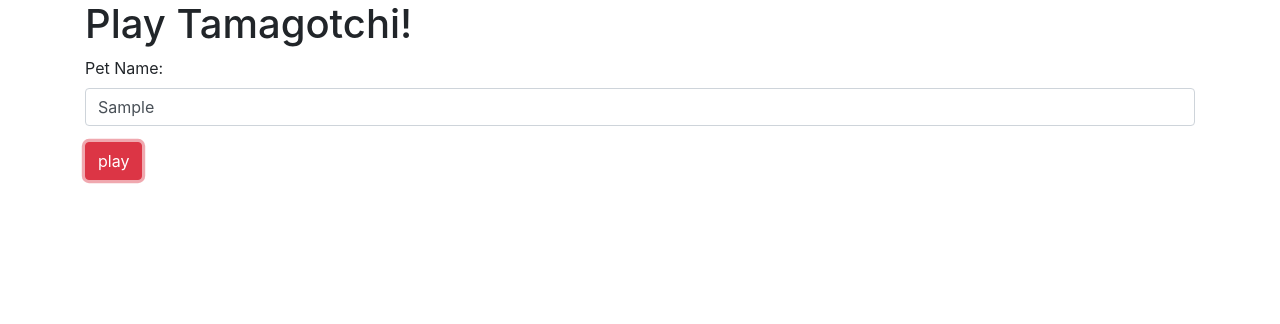
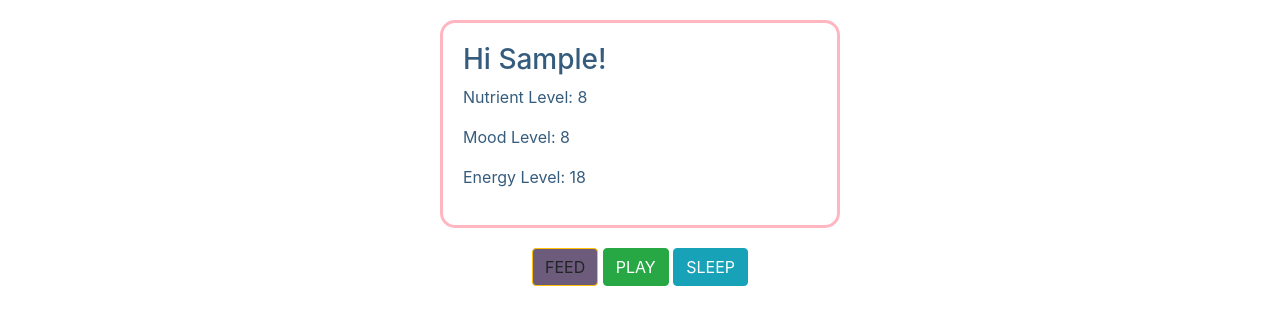
Before and after one commit to robinsola/Tamagotchi, a website built with webpack: page src/index.html in a window 1280 px wide. Both pictures are taken after typing "Sample" into the empty fields and a click on the button "play". Built offline with nearby package versions, Linux system fonts and the light colour scheme.

Commit message:
set the timer

```diff
--- a/src/index.html
+++ b/src/index.html
@@ -6,6 +6,7 @@
   </head>
   <body>
     <div class="container">
+      <div class="form-div">
         <h1>Play Tamagotchi!</h1>
         <form id="user-input">
           <div class="form-group">
@@ -15,5 +16,16 @@
           <button type="submit" class="btn btn-danger">play</button>
         </form>
       </div>
+      <div class="output">
+        <h3>Hi <span id="name-output"></span>!</h3>
+        <p>Nutrient Level: <span id="hunger-output"></span></p>
+        <p>Mood Level: <span id="mood-output"></span></p>
+        <p>Energy Level: <span id="energy-output"></span></p>
+    </div>
+    <div class="buttons">
+      <button id="feed-btn" class="btn btn-warning">FEED</button>
+      <button id="play-btn" class="btn btn-success">PLAY</button>
+      <button id="sleep-btn" class="btn btn-info">SLEEP</button>
+    </div>
   </body>
 </html>
--- a/src/main.js
+++ b/src/main.js
@@ -7,11 +7,57 @@
 $(document).ready(function() {
   $("#user-input").submit(function(event){
     event.preventDefault();
-
     let name = $("#name-input").val();
     let newFriend = new Friend(name);
+    newFriend.getHungry();
+    newFriend.getBored();
+    newFriend.getTired();
 
-    console.log(newFriend);
+    $(".form-div").hide();
+    $(".output").show();
+    $(".buttons").show();
+    $("#name-output").text(newFriend.name);
+    $("#hunger-output").text(newFriend.hungerLevel);
+    $("#mood-output").text(newFriend.moodLevel);
+    $("#energy-output").text(newFriend.energyLevel);
+
+
+    $("#feed-btn").click(function() {
+      newFriend.feed();
+      $('#hunger-output').text(newFriend.hungerLevel);
+      $("#energy-output").text(newFriend.energyLevel);
+    });
+
+    $("#play-btn").click(function() {
+      newFriend.play();
+      $('#mood-output').text(newFriend.moodLevel);
+      $("#energy-output").text(newFriend.energyLevel);
+    });
+
+    $("#sleep-btn").click(function() {
+      newFriend.sleep();
+      $('#energy-output').text(newFriend.energyLevel);
+      $("#hunger-output").text(newFriend.hungerLevel);
+    });
+    setInterval(() => {
+      $("#hunger-output").text(newFriend.hungerLevel);
+      if (newFriend.hungerLevel <= 0) {
+        $("#hunger-output").text("Your friend died of starvation!");
+      }
+    }, 1000);
+    setInterval(() => {
+      $('#mood-output').text(newFriend.moodLevel);
+      if (newFriend.moodLevel <= 0) {
+        $('#mood-output').text("Your friend died because it had a bad outlook on life.");
+      }
+    }, 1000);
+
+    setInterval(() => {
+      $('#energy-output').text(newFriend.energyLevel);
+      if (newFriend.energyLevel <= 0) {
+        $("#energy-output").text("your friend needs a nap.");
+      }
+    }, 1000);
 
   });
 });
--- a/src/styles.css
+++ b/src/styles.css
@@ -0,0 +1,37 @@
+h1 {
+  text-align: center;
+}
+
+button {
+  background-color: #c06c84;
+}
+
+button:first-of-type {
+  background-color: #6c5b7b;
+}
+
+.container {
+  margin-top: 20px;
+  color: #355c7d;
+}
+
+.form-div {
+  width: 400px;
+  margin: 0 auto 20px auto;
+}
+
+.output {
+  display: none;
+  border: 3px solid lightpink;
+  border-radius: 15px;
+  padding: 20px;
+  margin: 0 auto;
+  width: 400px;
+}
+
+.buttons {
+  display: none;
+  text-align: center;
+  margin: 20px auto 0 auto;
+  width: 400px;
+}
```
Lines whose indentation alone changed are shown as unchanged.
